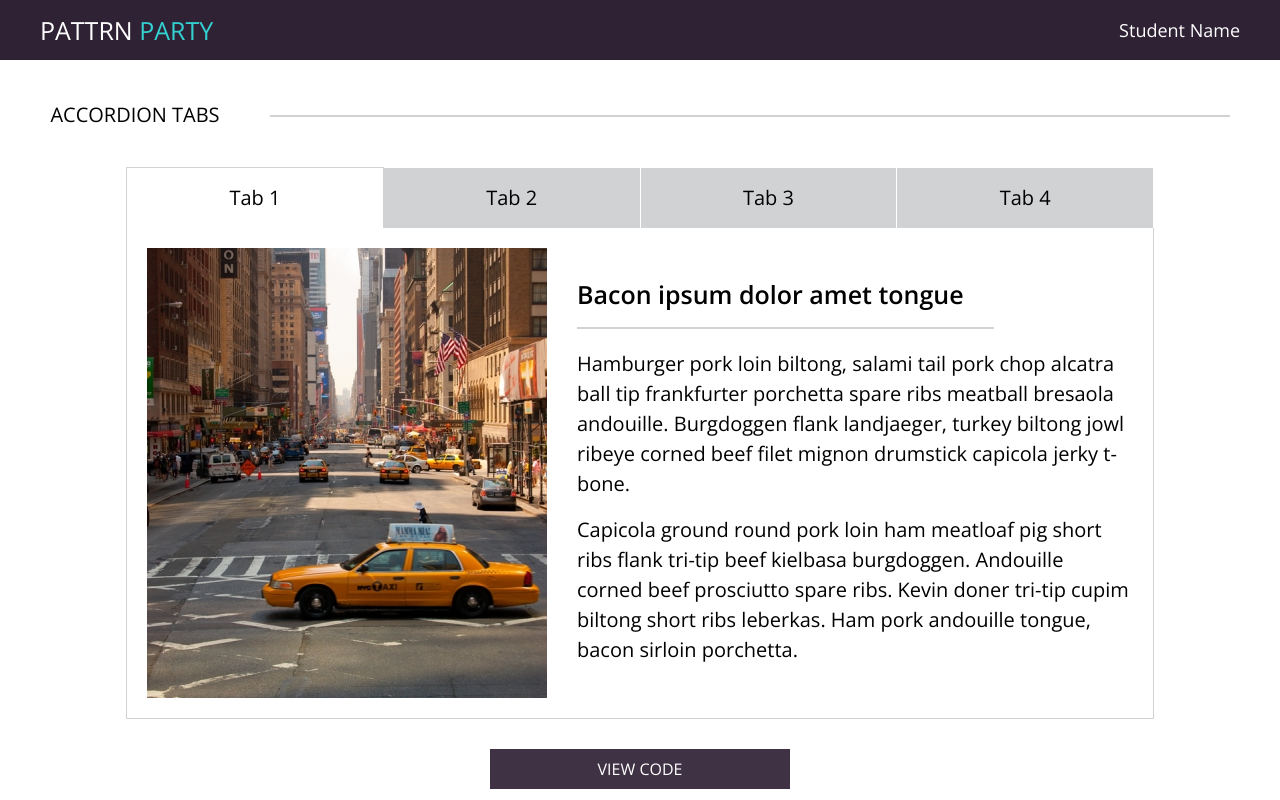
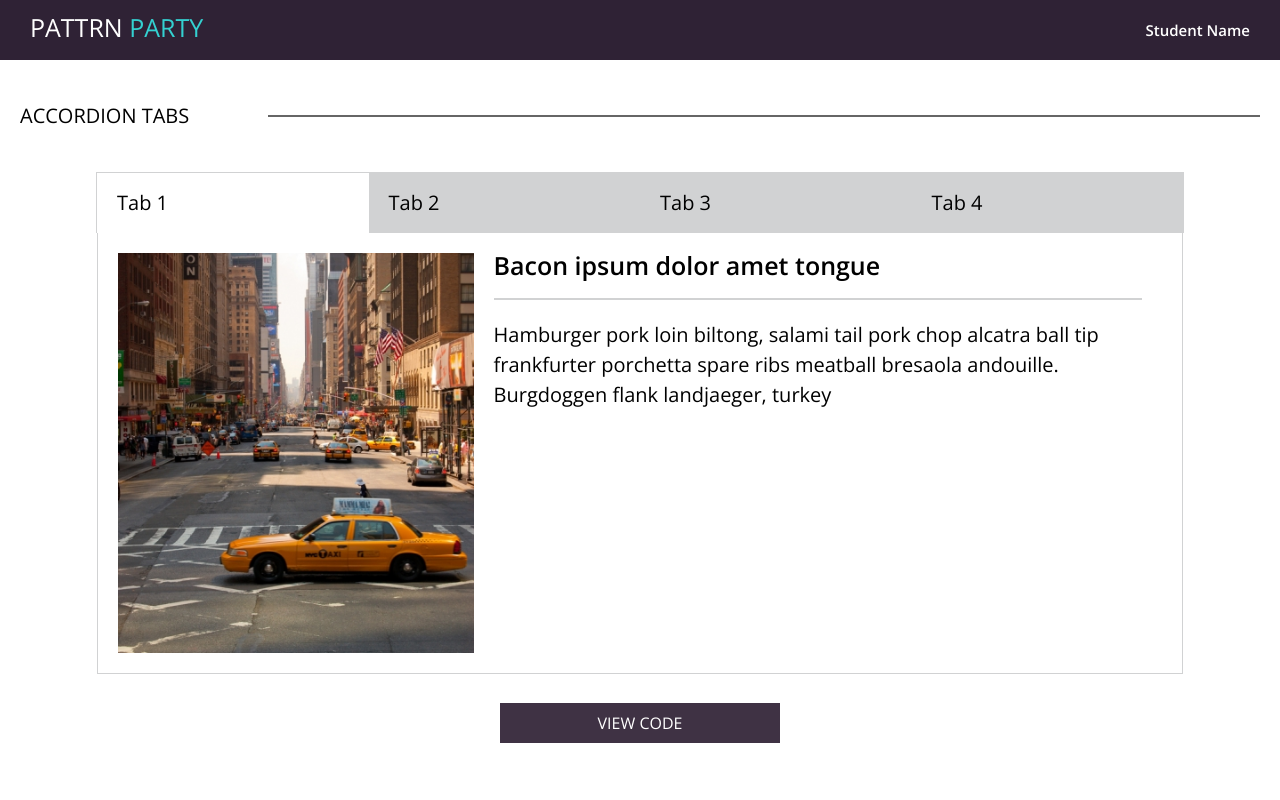
Before and after one commit to buji405/pattrn-party, a plain HTML site: page index.html in a window 1280 px wide. Drawn offline with nearby package versions, Linux system fonts and the light colour scheme.

Commit message:
mobile to desktop

```diff
--- a/index.html
+++ b/index.html
@@ -10,6 +10,7 @@
   <body>
     <header class="header">
       <div class="logo">PATTRN <span class="party">PARTY</span></div>
+      <div class="line header-line"></div>
       <div class="name">Student Name</div>
     </header>
     <section class="accordion-label">
@@ -19,75 +20,61 @@
     <section class="accordion-container">
       <ul class="tabs-container">
         <li class="tab-1 tab active" href="#">Tab 1</li>
-        <li class="tab-2 tab" href="#">Tab 2</li>
-        <li class="tab-3 tab" href="#">Tab 3</li>
-        <li class="tab-4 tab" href="#">Tab 4</li>
-      </ul>
+     </ul>
       <div class="contents-container-1">
         <img class="placeholder" src="assets/placeholder1.jpg" alt="downtown image">
         <secton class="text-container-1 ">
           <h1>Bacon ipsum dolor amet tongue </h1>
-          <div class="line"></div>
+          <div class="text-line"></div>
           <p>Hamburger pork loin biltong, salami tail pork chop alcatra ball
             tip frankfurter porchetta spare ribs meatball bresaola andouille.
-            Burgdoggen flank landjaeger, turkey biltong jowl ribeye corned beef filet
-            mignon drumstick capicola jerky t-bone.</p></br>
-          <p>Capicola ground round pork loin ham meatloaf pig short ribs flank tri-tip
-            beef kielbasa burgdoggen. Andouille corned beef prosciutto spare ribs.
-            Kevin doner tri-tip cupim biltong short ribs leberkas. Ham pork andouille tongue,
-            bacon sirloin porchetta.</p>
+            Burgdoggen flank landjaeger, turkey </p></br>
         </secton>
       </div>
+      <ul class="tabs-container">
+        <li class="tab-2 tab" href="#">Tab 2</li>
+     </ul>
       <div class="contents-container-2 hidden">
         <img class="placeholder" src="assets/placeholder2.jpg" alt="dog image">
         <secton class="text-container-1 ">
-          <h1>Banjo pop-up man braid put a bird on it</h1>
-          <div class="line"></div>
+          <h1>Banjo pop-up man braid </h1>
+          <div class="text-line"></div>
           <p>Jianbing yuccie plaid cold-pressed mustache aesthetic vaporware pinterest
             scenester. Ugh knausgaard unicorn sartorial. Viral XOXO helvetica knausgaard,
-            slow-carb keytar cliche pok pok lomo blue bottle. Austin irony pork belly
-            single-origin coffee taxidermy cloud bread distillery.</p></br>
-          <p>Actually man bun 90's, kickstarter artisan squid twee asymmetrical.
-            Ramps man braid listicle tilde echo park. Man bun selfies unicorn live-edge
-            chambray vape, mlkshk gastropub blue bottle. Pickled cronut farm-to-table,
-            wayfarers blog fanny pack everyday carry meditation craft beer pitchfork.</p>
+            slow-carb keytar cliche pok pok lomo blue bottle.</p></br>
         </secton>
       </div>
+      <ul class="tabs-container">
+        <li class="tab-3 tab" href="#">Tab 3</li>
+     </ul>
       <div class="contents-container-3 hidden">
         <img class="placeholder" src="assets/placeholder3.jpg" alt="nature image">
         <secton class="text-container-1 ">
           <h1>But existing is basically all I do! </h1>
-          <div class="line"></div>
+          <div class="text-line"></div>
           <p>Take me to your leader! Switzerland is small and neutral! We are more like Germany,
             ambitious and misunderstood! And so we say goodbye to our beloved pet, Nibbler, who's
-            gone to a place where I, too, hope one day to go. The toilet. Anyhoo, your net-suits
-            will allow you to experience Fry's worm infested bowels as if you were actually
-            wriggling through them.</p></br>
-          <p>Capicola ground round pork loin ham meatloaf pig short ribs flank tri-tip
-            beef kielbasa burgdoggen. Andouille corned beef prosciutto spare ribs.
-            Kevin doner tri-tip cupim biltong short ribs leberkas. Ham pork andouille tongue,
-            bacon sirloin porchetta.</p>
+            gone to a place where.</p></br>
         </secton>
       </div>
+      <ul class="tabs-container">
+        <li class="tab-4 tab" href="#">Tab 4</li>
+     </ul>
       <div class="contents-container-4 hidden">
         <img class="placeholder" src="assets/placeholder4.jpg" alt="alley image">
         <secton class="text-container-1 ">
           <h1>Cupcake muffin cake caramels marshmallow</h1>
-          <div class="line"></div>
+          <div class="text-line"></div>
           <p>Topping tootsie roll liquorice. Sugar plum icing cheesecake toffee.
             Pudding gummi bears apple pie gummies chocolate cake sweet roll pastry
-            carrot cake marshmallow. Biscuit halvah toffee gummies lemon drops.
-            Cupcake muffin cake caramels marshmallow soufflé powder. Cake gummi
-            bears sweet tootsie roll sugar plum lemon drops. </p></br>
-          <p>Wafer danish gingerbread. Carrot cake marshmallow bear claw fruitcake
-            chupa chups fruitcake dragée chocolate bar tootsie roll. Croissant ice cream
-            candy canes oat cake jelly-o. Toffee gummi bears jelly.</p>
+            carrot cake marshmallow.  </p></br>
         </secton>
       </div>
-      <div class="btn-container">
-        <a class="code" href="https://codepen.io/buji405/pen/Ojawpx">VIEW CODE</a>
-      </div>
     </section>
+    <div class="btn-container">
+      <a class="code" href="https://codepen.io/buji405/pen/Ojawpx">VIEW CODE</a>
+    </div>
+
   <script src="https://ajax.googleapis.com/ajax/libs/jquery/3.2.1/jquery.min.js"></script>
   <script src="main.js"></script>
   </body>
--- a/styles.css
+++ b/styles.css
@@ -5,23 +5,24 @@
 body {
   font-family: 'Open Sans', sans-serif;
   margin: 0;
+  height: 100vh;
 }
 
 .header {
   display: flex;
-  justify-content: space-between;
+  flex-direction: column;
   align-items: center;
-  height: 60px;
+  padding: 15px;
   background-color: #2F2235;
 }
 
 .name {
-  margin-right: 40px;
-  font-size: 18px;
+  font-size: 15px;
+  font-weight: bold;
 }
 
 .logo {
-  margin-left: 40px;
+  margin-bottom: 5px;
   font-size: 25px;
 }
 
@@ -36,19 +37,18 @@ body {
 
 .accordion-label {
   display: flex;
-  justify-content: center;
+  flex-direction: column;
+  align-items: center;
   margin-top: 45px;
 }
 
 .accordion {
-  margin-right: 50px;
   font-size: 20px;
 }
 
 .line {
-  border: 1px solid #D1D2D3;
-  height: 0;
-  width: 75%;
+  border: 1px solid #666;
+  width: 25%;
   margin-top: 10px;
   margin-bottom: 20px;
 }
@@ -57,6 +57,12 @@ h1 {
   font-size: 25px;
   font-weight: bold;
   padding-bottom: 10px;
+  margin-top: 15px;
+}
+
+.text-container-1 {
+  margin-bottom: 15px;
+  padding: 0 20px;
 }
 
 p {
@@ -64,44 +70,38 @@ p {
   line-height: 30px;
 }
 
+.text-line {
+  border: 1px solid #D1D2D3;
+  width: 100%;
+  margin-top: 10px;
+  margin-bottom: 20px;
+}
+
 .contents-container-1,
 .contents-container-2,
 .contents-container-3,
 .contents-container-4 {
   display: flex;
-  align-items: center;
-  margin: 30px;
-  margin-top: 0px;
-  border: 1px solid #D1D2D3;
-  border-top: none;
-  padding: 20px;
+  flex-direction: column;
 }
 
 .accordion-container {
-   display: block;
    position: relative;
-   margin: 0 auto;
-   width: 85%;
-}
-
-.tabs-container {
-  display: flex;
-  margin: 30px 30px 0 30px;
-  align-items: center;
+   margin: 0 20px;
+   border: 1px solid #D1D2D3;
+   border-bottom: none;
 }
 
 .tab {
   list-style: none;
   padding: 20px;
-  flex: 1;
-  text-align: center;
-  flex: 1;
+  width: 100%;
   font-size: 20px;
   background-color: #D1D2D3;
-  border-right: 1px solid #fff;
+  border-bottom: 1px solid #fff;
 }
 
-.active{
+.active {
   background-color: white;
   border: 1px solid #D1D2D3;
   border-bottom: none;
@@ -119,16 +119,17 @@ p {
 }
 
 .placeholder {
-  margin-right: 30px;
+  width: 100%;
 }
 
 .btn-container {
   display: flex;
   justify-content: center;
+  margin-top: 15px;
 }
 
 .code {
-  width: 300px;
+  width: 280px;
   height: 40px;
   background: #3F3244;
   border: none;
@@ -137,3 +138,86 @@ p {
   text-align: center;
   padding-top: 12px;
 }
+
+@media (min-width: 560px) {
+  .accordion-label {
+    display: flex;
+    flex-direction: row;
+    justify-content: space-between;
+    margin: 45px 20px;
+  }
+
+  .line {
+    margin-bottom: 10px;
+    width: 65%;
+  }
+
+  .header {
+    display: flex;
+    flex-direction: row;
+    justify-content: space-between;
+    background-color: #2F2235;
+    padding: 15px 30px;
+  }
+
+  .header-line {
+    display: none;
+  }
+
+  .placeholder {
+    max-height: 400px;
+  }
+}
+
+@media (min-width: 690px) {
+  .accordion-container {
+    display: flex;
+     position: relative;
+     margin: 0 auto;
+     width: 85%;
+  }
+
+  .tabs-container {
+    position: relative;
+    width: 100%;
+  }
+
+  .tab {
+    border: none;
+  }
+
+  .contents-container-1,
+  .contents-container-2,
+  .contents-container-3,
+  .contents-container-4 {
+    flex-direction: row;
+    position: absolute;
+    top: 60px;
+    margin-top: 0px;
+    border: 1px solid #D1D2D3;
+    border-top: none;
+    padding: 20px;
+  }
+
+  h1 {
+    margin: 0;
+  }
+
+  .placeholder {
+    width: 50%;
+  }
+
+  .btn-container {
+    margin-top: 470px;
+  }
+}
+
+@media (min-width: 900px) {
+  .accordion-container {
+    max-width: 1200px;
+  }
+
+  .line {
+    width: 80%;
+  }
+}
```
